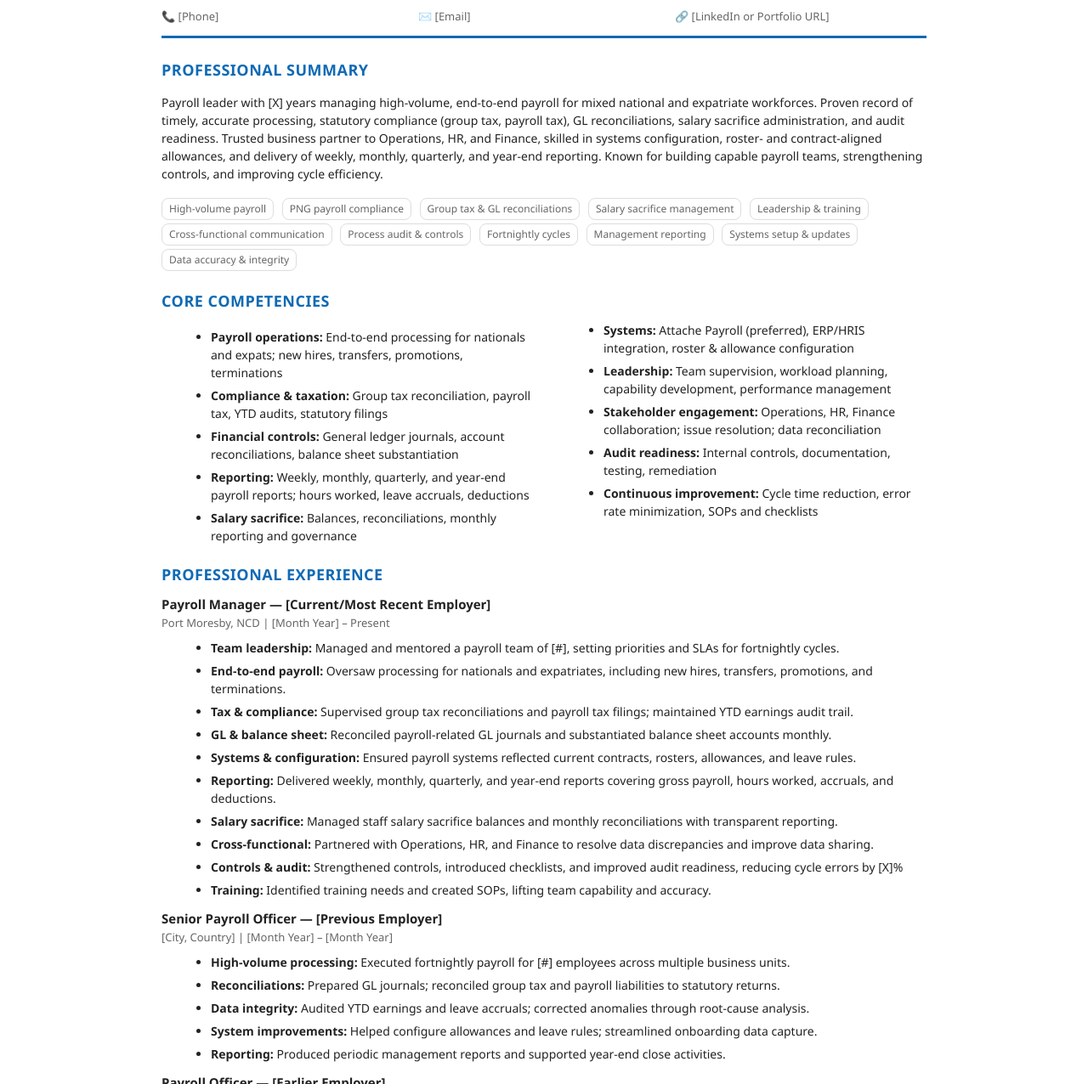
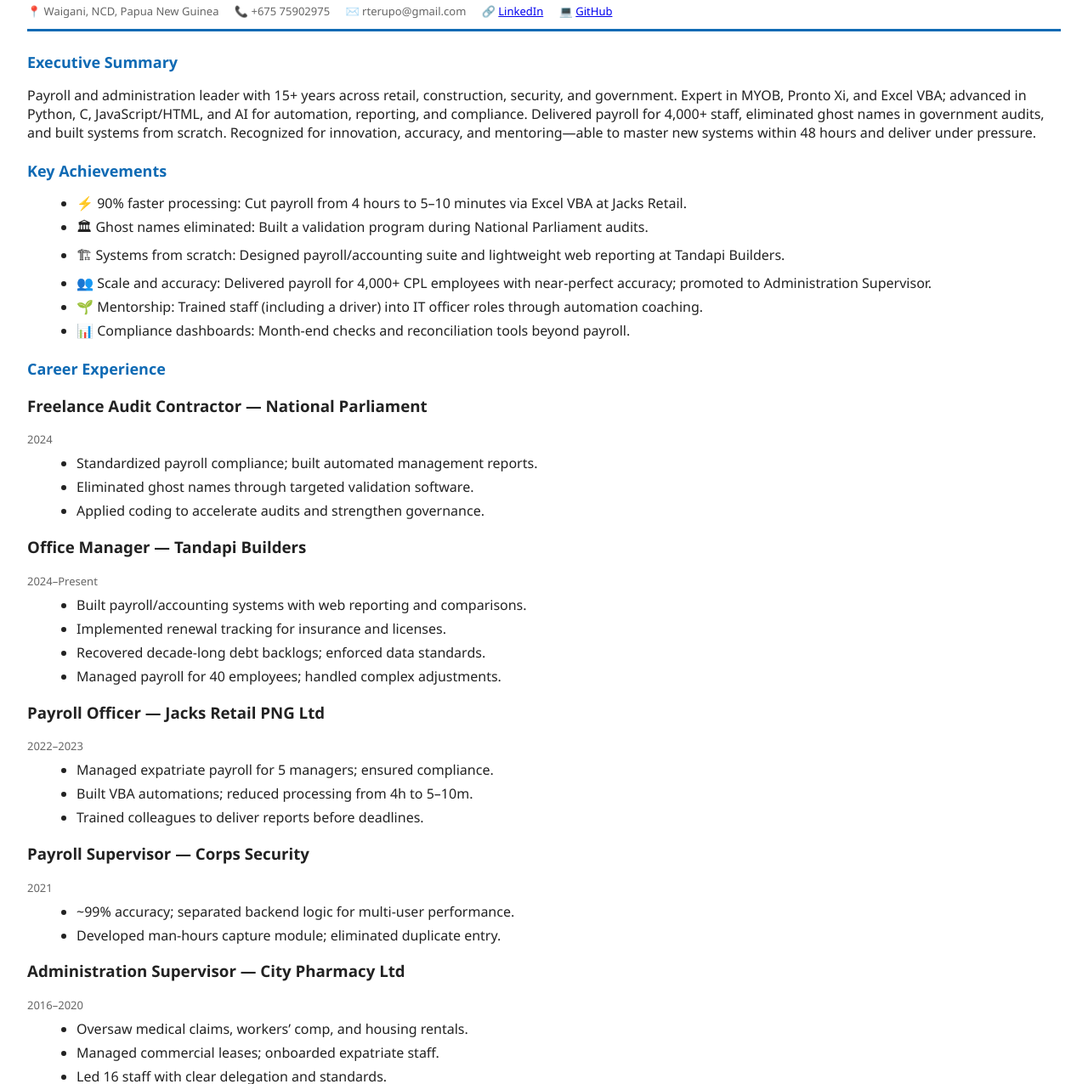
Before and after one commit to robertterupo-png/robertterupo-website, a plain HTML site: page index.html in a window 1280 px wide. Shown: the part 102-1378 px from the top of the page at 85% size. Drawn offline with Linux system fonts and the light colour scheme.

Commit message:
Updated missing info

```diff
--- a/index.html
+++ b/index.html
@@ -2,199 +2,160 @@
 <html lang="en">
 <head>
   <meta charset="utf-8" />
-  <title>Payroll Manager CV - [Your Name]</title>
+  <title>Robert Terupo - Payroll Manager CV</title>
   <meta name="viewport" content="width=device-width, initial-scale=1" />
   <style>
-    :root {
-      --accent: #0f6ab4;
-      --text: #222;
-      --muted: #666;
-      --border: #ddd;
-    }
-    * { box-sizing: border-box; }
-    body {
-      font-family: "Segoe UI", Roboto, Arial, sans-serif;
-      color: var(--text);
-      line-height: 1.5;
-      margin: 0;
-      padding: 32px;
-      background: #fff;
-    }
-    .container { max-width: 900px; margin: 0 auto; }
-    header { border-bottom: 3px solid var(--accent); padding-bottom: 12px; margin-bottom: 24px; }
-    h1 {
-      font-size: 28px; margin: 0; color: var(--accent);
-      letter-spacing: 0.3px;
-    }
-    .title { font-size: 16px; color: var(--muted); margin-top: 4px; }
-    .contact {
-      display: grid; grid-template-columns: repeat(3, 1fr); gap: 6px;
-      font-size: 13px; margin-top: 10px; color: var(--muted);
-    }
-    .section { margin: 22px 0; }
-    .section h2 {
-      font-size: 18px; margin: 0 0 10px 0; color: var(--accent);
-      text-transform: uppercase; letter-spacing: 0.5px;
-    }
-    .summary, .skills, .experience, .education, .certs, .references { font-size: 14px; }
+    body { font-family: "Segoe UI", Arial, sans-serif; margin: 0; padding: 32px; background: #fff; color: #222; }
+    header { border-bottom: 3px solid #0f6ab4; padding-bottom: 12px; margin-bottom: 24px; }
+    h1 { font-size: 28px; margin: 0; color: #0f6ab4; }
+    .title { font-size: 16px; color: #666; margin-top: 4px; }
+    .contact { font-size: 13px; margin-top: 10px; color: #666; }
+    .contact span { margin-right: 15px; }
+    h2 { font-size: 18px; color: #0f6ab4; margin-top: 22px; }
     ul { margin: 8px 0 0 18px; }
     li { margin: 6px 0; }
     .item { margin-bottom: 12px; }
-    .item h3 {
-      font-size: 15px; margin: 0; color: var(--text);
-    }
-    .meta { font-size: 13px; color: var(--muted); margin-top: 2px; }
-    .badge {
-      display: inline-block; border: 1px solid var(--border);
-      padding: 3px 8px; border-radius: 8px; margin: 4px 6px 0 0;
-      font-size: 12px; color: var(--muted);
-    }
-    .grid { display: grid; grid-template-columns: 1fr 1fr; gap: 18px; }
-    .two-col { columns: 2; column-gap: 24px; }
-    @media print {
-      body { padding: 0; }
-      .container { max-width: none; }
-      .contact { grid-template-columns: repeat(3, 1fr); }
-      .two-col { columns: 2; }
-      a { color: inherit; text-decoration: none; }
-    }
+    .meta { font-size: 13px; color: #666; }
   </style>
 </head>
 <body>
-  <div class="container">
   <header>
-      <h1>[Your Full Name]</h1>
-      <div class="title">Payroll Manager | Port Moresby, National Capital District, Papua New Guinea</div>
+    <h1>Robert Terupo</h1>
+    <div class="title">Payroll Automation & Compliance Specialist</div>
     <div class="contact">
-        <div>📞 [Phone]</div>
-        <div>✉️ [Email]</div>
-        <div>🔗 [LinkedIn or Portfolio URL]</div>
+      <span>📍 Waigani, NCD, Papua New Guinea</span>
+      <span>📞 +675 75902975</span>
+      <span>✉️ rterupo@gmail.com</span>
+      <span>🔗 <a href="https://linkedin.com/in/robert-terupo">LinkedIn</a></span>
+      <span>💻 <a href="https://github.com/robertterupo-png">GitHub</a></span>
     </div>
   </header>
 
-    <section class="section summary">
-      <h2>Professional summary</h2>
+  <section>
+    <h2>Executive Summary</h2>
     <p>
-        Payroll leader with [X] years managing high‑volume, end‑to‑end payroll for mixed national and expatriate workforces.
-        Proven record of timely, accurate processing, statutory compliance (group tax, payroll tax), GL reconciliations,
-        salary sacrifice administration, and audit readiness. Trusted business partner to Operations, HR, and Finance,
-        skilled in systems configuration, roster- and contract‑aligned allowances, and delivery of weekly, monthly, quarterly,
-        and year‑end reporting. Known for building capable payroll teams, strengthening controls, and improving cycle efficiency.
+      Payroll and administration leader with 15+ years across retail, construction, security, and government.
+      Expert in MYOB, Pronto Xi, and Excel VBA; advanced in Python, C, JavaScript/HTML, and AI for automation,
+      reporting, and compliance. Delivered payroll for 4,000+ staff, eliminated ghost names in government audits,
+      and built systems from scratch. Recognized for innovation, accuracy, and mentoring—able to master new systems
+      within 48 hours and deliver under pressure.
     </p>
-      <div>
-        <span class="badge">High‑volume payroll</span>
-        <span class="badge">PNG payroll compliance</span>
-        <span class="badge">Group tax & GL reconciliations</span>
-        <span class="badge">Salary sacrifice management</span>
-        <span class="badge">Leadership & training</span>
-        <span class="badge">Cross‑functional communication</span>
-        <span class="badge">Process audit & controls</span>
-        <span class="badge">Fortnightly cycles</span>
-        <span class="badge">Management reporting</span>
-        <span class="badge">Systems setup & updates</span>
-        <span class="badge">Data accuracy & integrity</span>
-      </div>
   </section>
 
-    <section class="section skills">
-      <h2>Core competencies</h2>
-      <div class="two-col">
+  <section>
+    <h2>Key Achievements</h2>
     <ul>
-          <li><strong>Payroll operations:</strong> End‑to‑end processing for nationals and expats; new hires, transfers, promotions, terminations</li>
-          <li><strong>Compliance & taxation:</strong> Group tax reconciliation, payroll tax, YTD audits, statutory filings</li>
-          <li><strong>Financial controls:</strong> General ledger journals, account reconciliations, balance sheet substantiation</li>
-          <li><strong>Reporting:</strong> Weekly, monthly, quarterly, and year‑end payroll reports; hours worked, leave accruals, deductions</li>
-          <li><strong>Salary sacrifice:</strong> Balances, reconciliations, monthly reporting and governance</li>
-          <li><strong>Systems:</strong> Attache Payroll (preferred), ERP/HRIS integration, roster & allowance configuration</li>
-          <li><strong>Leadership:</strong> Team supervision, workload planning, capability development, performance management</li>
-          <li><strong>Stakeholder engagement:</strong> Operations, HR, Finance collaboration; issue resolution; data reconciliation</li>
-          <li><strong>Audit readiness:</strong> Internal controls, documentation, testing, remediation</li>
-          <li><strong>Continuous improvement:</strong> Cycle time reduction, error rate minimization, SOPs and checklists</li>
+      <li>⚡ 90% faster processing: Cut payroll from 4 hours to 5–10 minutes via Excel VBA at Jacks Retail.</li>
+      <li>🏛 Ghost names eliminated: Built a validation program during National Parliament audits.</li>
+      <li>🏗 Systems from scratch: Designed payroll/accounting suite and lightweight web reporting at Tandapi Builders.</li>
+      <li>👥 Scale and accuracy: Delivered payroll for 4,000+ CPL employees with near‑perfect accuracy; promoted to Administration Supervisor.</li>
+      <li>🌱 Mentorship: Trained staff (including a driver) into IT officer roles through automation coaching.</li>
+      <li>📊 Compliance dashboards: Month‑end checks and reconciliation tools beyond payroll.</li>
+    </ul>
+  </section>
+
+  <section>
+    <h2>Career Experience</h2>
+    <div class="item">
+      <h3>Freelance Audit Contractor — National Parliament</h3>
+      <div class="meta">2024</div>
+      <ul>
+        <li>Standardized payroll compliance; built automated management reports.</li>
+        <li>Eliminated ghost names through targeted validation software.</li>
+        <li>Applied coding to accelerate audits and strengthen governance.</li>
+      </ul>
+    </div>
+
+    <div class="item">
+      <h3>Office Manager — Tandapi Builders</h3>
+      <div class="meta">2024–Present</div>
+      <ul>
+        <li>Built payroll/accounting systems with web reporting and comparisons.</li>
+        <li>Implemented renewal tracking for insurance and licenses.</li>
+        <li>Recovered decade‑long debt backlogs; enforced data standards.</li>
+        <li>Managed payroll for 40 employees; handled complex adjustments.</li>
+      </ul>
+    </div>
+
+    <div class="item">
+      <h3>Payroll Officer — Jacks Retail PNG Ltd</h3>
+      <div class="meta">2022–2023</div>
+      <ul>
+        <li>Managed expatriate payroll for 5 managers; ensured compliance.</li>
+        <li>Built VBA automations; reduced processing from 4h to 5–10m.</li>
+        <li>Trained colleagues to deliver reports before deadlines.</li>
+      </ul>
+    </div>
+
+    <div class="item">
+      <h3>Payroll Supervisor — Corps Security</h3>
+      <div class="meta">2021</div>
+      <ul>
+        <li>~99% accuracy; separated backend logic for multi‑user performance.</li>
+        <li>Developed man‑hours capture module; eliminated duplicate entry.</li>
+      </ul>
+    </div>
+
+    <div class="item">
+      <h3>Administration Supervisor — City Pharmacy Ltd</h3>
+      <div class="meta">2016–2020</div>
+      <ul>
+        <li>Oversaw medical claims, workers’ comp, and housing rentals.</li>
+        <li>Managed commercial leases; onboarded expatriate staff.</li>
+        <li>Led 16 staff with clear delegation and standards.</li>
+      </ul>
+    </div>
+
+    <div class="item">
+      <h3>Payroll Officer — City Pharmacy Ltd</h3>
+      <div class="meta">2015–2016</div>
+      <ul>
+        <li>Delivered payroll for 4,000+ employees using automation.</li>
+        <li>Streamlined tax and superannuation reconciliation.</li>
+        <li>Promoted for innovation and performance.</li>
+      </ul>
+    </div>
+
+    <div class="item">
+      <h3>Accounts Payable Officer — Kana Construction Ltd</h3>
+      <div class="meta">2013–2014</div>
+      <ul>
+        <li>Streamlined supplier payments via proactive reconciliation.</li>
+        <li>Improved accuracy and efficiency with process tweaks.</li>
+      </ul>
+    </div>
+
+    <div class="item">
+      <h3>Service Coordinator — PNG Pest Control</h3>
+      <div class="meta">2011–2012</div>
+      <ul>
+        <li>Coordinated schedules; maintained stock and admin records.</li>
+        <li>Strengthened administrative processes.</li>
+      </ul>
+    </div>
+
+    <div class="item">
+      <h3>Brewing Technician — SP Brewery</h3>
+      <div class="meta">2004–2009</div>
+      <ul>
+        <li>Maintained production and safety compliance; built discipline.</li>
       </ul>
     </div>
   </section>
 
-    <section class="section experience">
-      <h2>Professional experience</h2>
-
-      <div class="item">
-        <h3>Payroll Manager — [Current/Most Recent Employer]</h3>
-        <div class="meta">Port Moresby, NCD | [Month Year] – Present</div>
+  <section>
+    <h2>Technical Skills</h2>
     <ul>
-          <li><strong>Team leadership:</strong> Managed and mentored a payroll team of [#], setting priorities and SLAs for fortnightly cycles.</li>
-          <li><strong>End‑to‑end payroll:</strong> Oversaw processing for nationals and expatriates, including new hires, transfers, promotions, and terminations.</li>
-          <li><strong>Tax & compliance:</strong> Supervised group tax reconciliations and payroll tax filings; maintained YTD earnings audit trail.</li>
-          <li><strong>GL & balance sheet:</strong> Reconciled payroll‑related GL journals and substantiated balance sheet accounts monthly.</li>
-          <li><strong>Systems & configuration:</strong> Ensured payroll systems reflected current contracts, rosters, allowances, and leave rules.</li>
-          <li><strong>Reporting:</strong> Delivered weekly, monthly, quarterly, and year‑end reports covering gross payroll, hours worked, accruals, and deductions.</li>
-          <li><strong>Salary sacrifice:</strong> Managed staff salary sacrifice balances and monthly reconciliations with transparent reporting.</li>
-          <li><strong>Cross‑functional:</strong> Partnered with Operations, HR, and Finance to resolve data discrepancies and improve data sharing.</li>
-          <li><strong>Controls & audit:</strong> Strengthened controls, introduced checklists, and improved audit readiness, reducing cycle errors by [X]%</li>
-          <li><strong>Training:</strong> Identified training needs and created SOPs, lifting team capability and accuracy.</li>
-        </ul>
-      </div>
-
-      <div class="item">
-        <h3>Senior Payroll Officer — [Previous Employer]</h3>
-        <div class="meta">[City, Country] | [Month Year] – [Month Year]</div>
-        <ul>
-          <li><strong>High‑volume processing:</strong> Executed fortnightly payroll for [#] employees across multiple business units.</li>
-          <li><strong>Reconciliations:</strong> Prepared GL journals; reconciled group tax and payroll liabilities to statutory returns.</li>
-          <li><strong>Data integrity:</strong> Audited YTD earnings and leave accruals; corrected anomalies through root‑cause analysis.</li>
-          <li><strong>System improvements:</strong> Helped configure allowances and leave rules; streamlined onboarding data capture.</li>
-          <li><strong>Reporting:</strong> Produced periodic management reports and supported year‑end close activities.</li>
-        </ul>
-      </div>
-
-      <div class="item">
-        <h3>Payroll Officer — [Earlier Employer]</h3>
-        <div class="meta">[City, Country] | [Month Year] – [Month Year]</div>
-        <ul>
-          <li><strong>Processing:</strong> Prepared pay runs, adjustments, and terminations; validated inputs against contracts and rosters.</li>
-          <li><strong>Customer service:</strong> Resolved employee payroll queries with timely, accurate responses.</li>
-          <li><strong>Compliance:</strong> Supported tax and statutory submissions; maintained orderly payroll records.</li>
-        </ul>
-      </div>
-    </section>
-
-    <section class="section education">
-      <h2>Education</h2>
-      <div class="grid">
-        <div>
-          <div class="item">
-            <h3>Diploma/Degree in Accounting — [Institution]</h3>
-            <div class="meta">[City, Country] | [Year]</div>
-            <ul>
-              <li><strong>Focus:</strong> Financial accounting, taxation, auditing, business law</li>
-            </ul>
-          </div>
-        </div>
-        <div>
-          <div class="item">
-            <h3>Relevant training & short courses</h3>
-            <ul>
-              <li><strong>Payroll compliance:</strong> PNG payroll tax and group tax essentials</li>
-              <li><strong>Systems:</strong> Attache Payroll fundamentals and advanced configuration</li>
-              <li><strong>Controls:</strong> Internal controls and audit preparedness</li>
-            </ul>
-          </div>
-        </div>
-      </div>
-    </section>
-
-    <section class="section certs">
-      <h2>Tools & systems</h2>
-      <ul>
-        <li><strong>Payroll & HR:</strong> Attache Payroll (preferred), [Other HRIS/ERP], [Time & attendance]</li>
-        <li><strong>Finance:</strong> [ERP/GL system], advanced Excel (pivot tables, lookups), data validation</li>
-        <li><strong>Collaboration:</strong> Microsoft 365 (Teams, SharePoint), secure document management</li>
+      <li>Payroll Systems: MYOB, Pronto Xi, Attache Payroll</li>
+      <li>Automation: Excel VBA, Python, C, JavaScript/HTML, AI</li>
+      <li>Finance: GL reconciliations, tax compliance, reporting dashboards</li>
+      <li>Rapid mastery: New system proficiency within 48 hours</li>
     </ul>
   </section>
 
-    <section class="section references">
-      <h2>Referees</h2>
-      <p>Available upon request.</p>
+  <section>
+    <h2>Education & References</h2>
+    <p>Available upon request. See <a href="https://robertterupo-png.github.io/rterupo-website/education.html">Education</a> and <a href="https://robertterupo-png.github.io/rterupo-website/references.html">References</a>.</p>
   </section>
-  </div>
 </body>
 </html>
```
Lines whose indentation alone changed are shown as unchanged.
